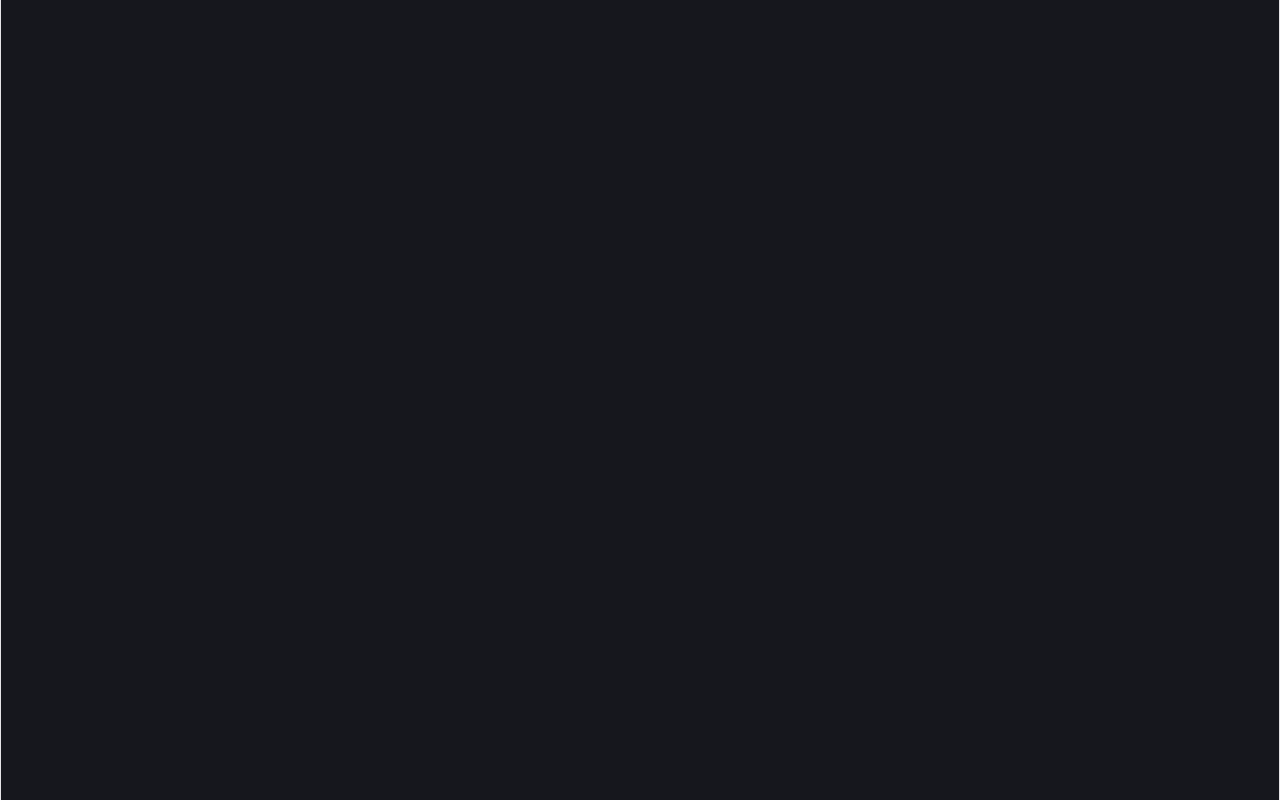
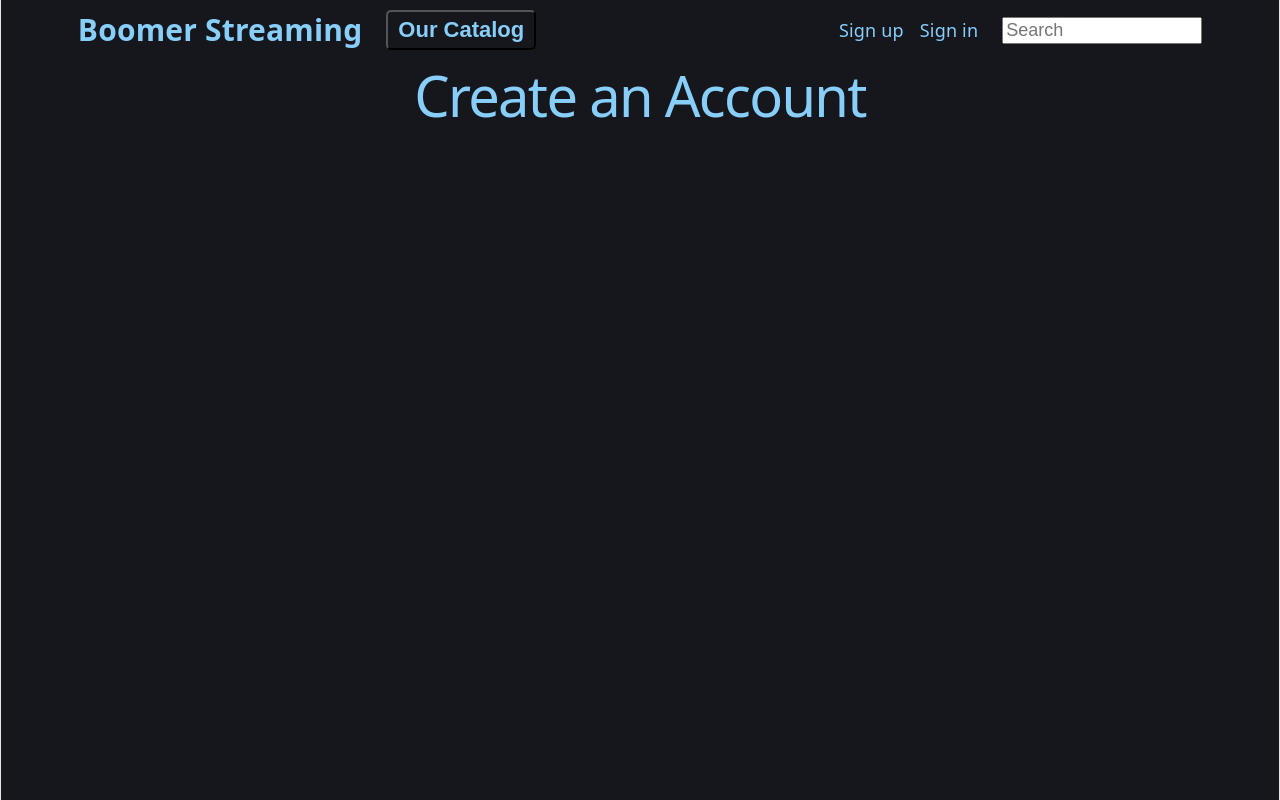
Before and after one commit to cfaguilera/CS312-FinalProject, a React (Vite) app in the folder cs312_final/frontend/: page /signup in a window 1280 px wide. Before the commit this address had no page. Built offline with nearby package versions, Linux system fonts and the light colour scheme.

Commit message:
Nav Bar updated
Navigation bar is complete and is on top of each page.

```diff
--- a/cs312_final/frontend/src/App.css
+++ b/cs312_final/frontend/src/App.css
@@ -167,10 +167,38 @@
 /* Nav Bar */
 nav {
   display: flex;
+  align-items: center;
+  flex-wrap: wrap;
+  gap: 24px;
   margin-top: 10px;
-  justify-content: center;
+  padding: 0 clamp(20px, 6vw, 100px);
   border: 2px transparent var(--border);
   position: relative;
+}
+
+#signins {
+  display: flex;
+  align-items: center;
+  gap: 16px;
+  white-space: nowrap;
+}
+
+.navActions {
+  display: flex;
+  align-items: center;
+  flex-wrap: wrap;
+  gap: 24px;
+  margin-left: auto;
+  max-width: 100%;
+}
+
+#signins a {
+  color: lightskyblue;
+  text-decoration: none;
+}
+
+#signins a:hover {
+  text-decoration: underline;
 }
 
 /* left of nav bar */
@@ -178,14 +206,11 @@ nav {
   font-size: 30px;
   font-weight: bold;
   color: lightskyblue;
-  position: absolute;
-  left: 120px;
+  text-decoration: none;
 
 }
 
 #navCatalog {
-  position: absolute;
-  left: 450px;
   font-size: 22px;
   font-weight: bold;
   color: lightskyblue;
@@ -194,9 +219,15 @@ nav {
   padding: 5px 10px;
 }
 
+#navCatalog:hover {
+  cursor: pointer;
+}
+
 #navSearch {
-  right: 100px;
-  position: absolute;
+  width: 200px;
+  max-width: 100%;
+  min-width: 0;
+  box-sizing: border-box;
   font-size: 18px;
 }
 
--- a/cs312_final/frontend/src/App.jsx
+++ b/cs312_final/frontend/src/App.jsx
@@ -3,6 +3,9 @@ import './App.css';
 import HomePage from  './pages/homePage.jsx';
 import {BrowserRouter, Routes, Route} from 'react-router-dom';
 import WebPlayer from './pages/webPlayer.jsx';
+import SignUp from './pages/signup.jsx';
+import SignIn from './pages/signin.jsx';
+import Catalog from './pages/catalog.jsx';
 
 
 function App() {
@@ -13,6 +16,9 @@ function App() {
       <Routes>
         <Route path='/' element={<HomePage/>}/>
         <Route path='/watch' element={<WebPlayer/>}/>
+        <Route path='/signup' element={<SignUp/>}/>
+        <Route path='/signin' element={<SignIn/>}/>
+        <Route path='/catalog' element={<Catalog/>}/>
 
       </Routes>
     </BrowserRouter>
--- a/cs312_final/frontend/src/components/navBar.jsx
+++ b/cs312_final/frontend/src/components/navBar.jsx
@@ -1,11 +1,19 @@
+import { Link, useNavigate } from "react-router-dom";
+
 function NavBar() {
+  const navigate = useNavigate();
   return (
     <div>
         <nav>
-          <p id="navP">
-          Boomer Streaming</p>
-          <button id="navCatalog">Our Catalog</button>
-          <input id="navSearch" type="search" placeholder="Search"/>
+          <Link to="/" id="navP">Boomer Streaming</Link>
+          <button id="navCatalog" onClick={function() {navigate("/catalog")}}>Our Catalog</button>
+          <div className="navActions">
+            <div id="signins">
+              <Link to="/signup">Sign up</Link>
+              <Link to="/signin">Sign in</Link>
+            </div>
+            <input id="navSearch" type="search" placeholder="Search" aria-label="Search"/>
+          </div>
         </nav>
     </div>
   )
--- /dev/null
+++ b/cs312_final/frontend/src/pages/catalog.jsx
@@ -0,0 +1,12 @@
+import NavBar from "../components/navBar";
+
+function Catalog() {
+    return (
+        <>
+            <NavBar />
+            <h1>Our Catalog</h1>
+        </>
+    );
+}
+
+export default Catalog;
--- /dev/null
+++ b/cs312_final/frontend/src/pages/signin.jsx
@@ -0,0 +1,12 @@
+import NavBar from "../components/navBar";
+
+function SignIn() {
+    return (
+        <>
+            <NavBar />
+            <h1>Sign in</h1>
+        </>
+    )
+}
+
+export default SignIn;
--- /dev/null
+++ b/cs312_final/frontend/src/pages/signup.jsx
@@ -0,0 +1,11 @@
+import NavBar from "../components/navBar";
+
+function SignUp() {
+    return (
+        <>
+        <NavBar />
+        <h1>Create an Account</h1></>
+    )
+}
+
+export default SignUp;
--- a/cs312_final/frontend/src/survey.jsx
+++ /dev/null
@@ -1 +0,0 @@
-import { useState } from 'react'
```
Also changed, not shown: cs312_final/frontend/src/pages/questionaaire.jsx (added, +8 -0 lines), cs312_final/frontend/src/pages/search.jsx (added, +7 -0 lines).
